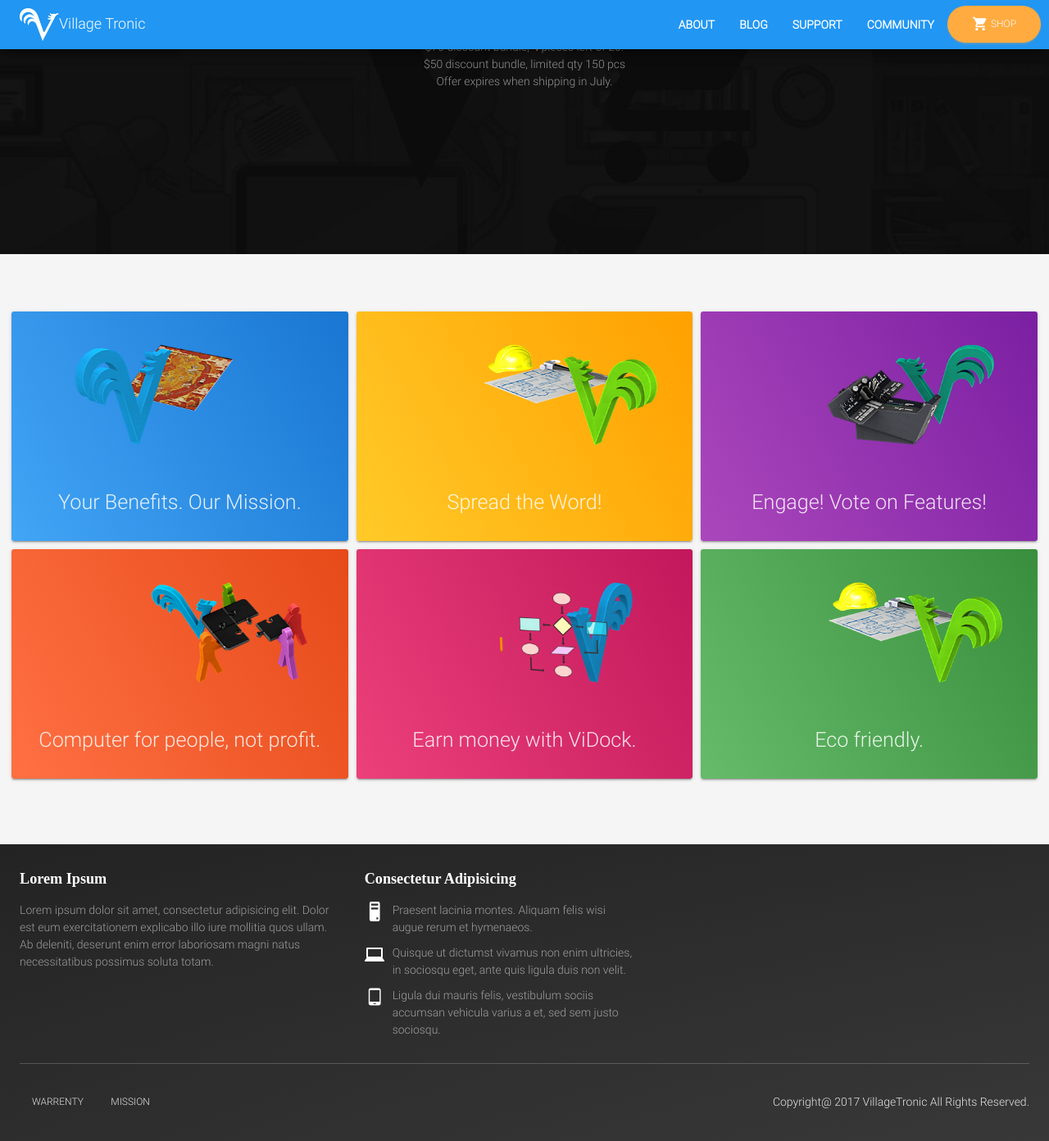
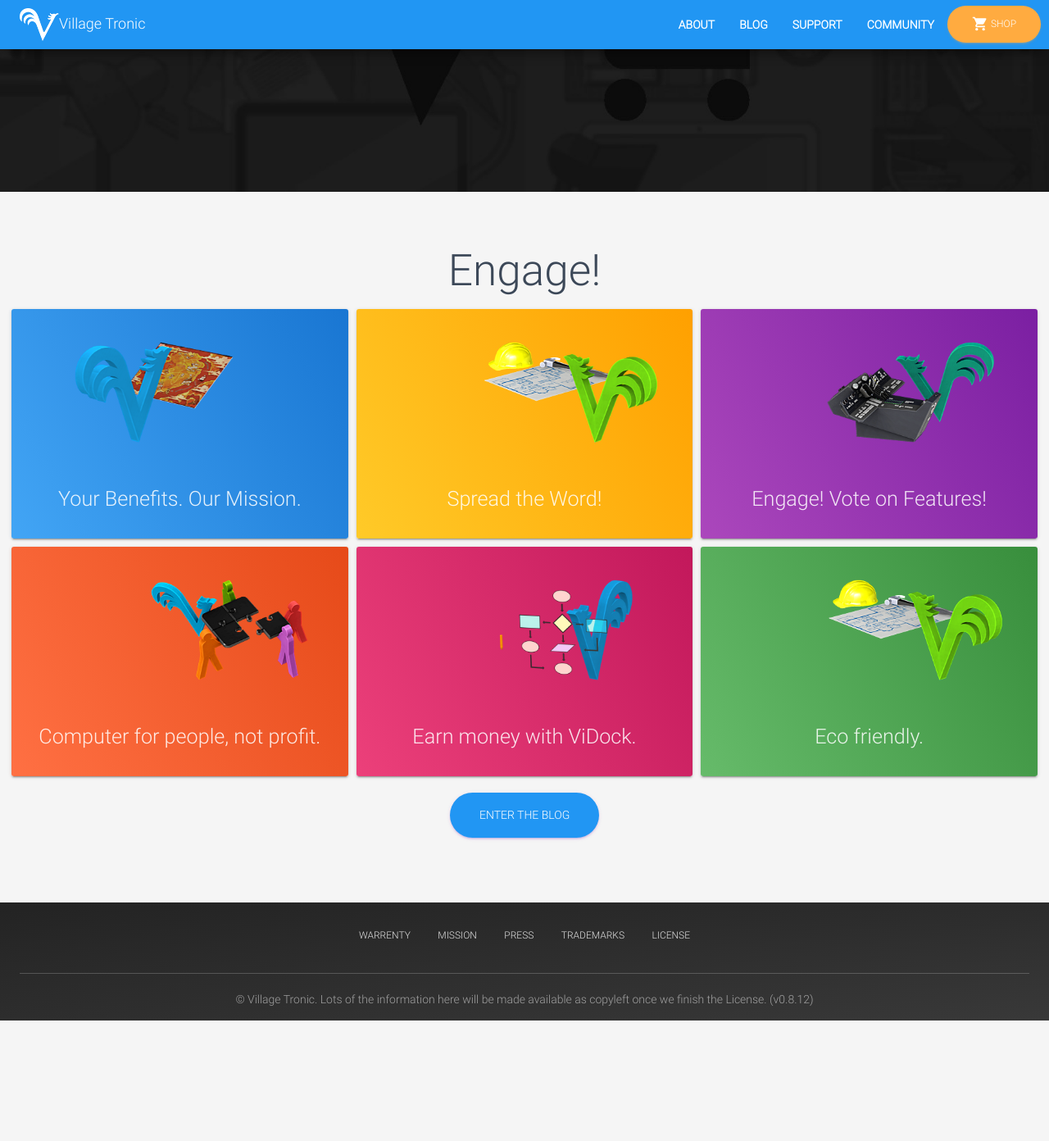
Before and after one commit to V-Squared/shop, a Jekyll site: the page built from index.md, in a window 1280 px wide and 1400 px high, scrolled down 6601 px. Shown: the top 1392 px of the window at 82% size. Built offline with Jekyll 4.4.1, drawn with Linux system fonts in a browser that asks for light colours; after the commit the page ends 7846 px from its top, so only the background shows below that; some of the changed text lies outside the part shown.

Commit message:
Finished the home page design completely ( kind of )

```diff
--- a/_includes/footer.html
+++ b/_includes/footer.html
@@ -1,6 +1,26 @@
-<div class="footer footer-black footer-big">
+<div class="footer footer-black">
   <div class="container">
-    <div class="content">
+    <ul class="pull-center">
+      <li>
+        <a href="#plabo">Warrenty</a>
+      </li>
+      <li>
+        <a href="#plabo">Mission</a>
+      </li>
+      <li>
+        <a href="#plabo">Press</a>
+      </li>
+      <li>
+        <a href="#plabo">Trademarks</a>
+      </li>
+      <li>
+        <a href="#plabo">License</a>
+      </li>
+    </ul>
+    <hr>
+    <p>© Village Tronic. Lots of the information here will be made available as copyleft once we finish the License. (v0.8.12)</p>
+
+    <!-- <div class="content">
       <div class="row">
         <div class="col-md-4">
           <h4 class="section-title">Lorem Ipsum</h4>
@@ -24,7 +44,7 @@
           </div>
         </div>
         <div class="col-md-4">
-          <!--<h4 class="section-title">Teams</h4>
+          <h4 class="section-title">Teams</h4>
           <div class="gallery-feed">
             <img class="img-raised img-rounded" src="http://blogdailyherald.com/wp-content/uploads/2014/10/wallpaper-for-facebook-profile-photo.jpg" alt="">
             <img class="img-raised img-rounded" src="http://blogdailyherald.com/wp-content/uploads/2014/10/wallpaper-for-facebook-profile-photo.jpg" alt="">
@@ -34,17 +54,17 @@
             <img class="img-raised img-rounded" src="http://blogdailyherald.com/wp-content/uploads/2014/10/wallpaper-for-facebook-profile-photo.jpg" alt="">
             <img class="img-raised img-rounded" src="http://blogdailyherald.com/wp-content/uploads/2014/10/wallpaper-for-facebook-profile-photo.jpg" alt="">
             <img class="img-raised img-rounded" src="http://blogdailyherald.com/wp-content/uploads/2014/10/wallpaper-for-facebook-profile-photo.jpg" alt="">
-          </div>-->
+          </div>
         </div>
       </div>
-    </div>
-    <hr>
+    </div> -->
+    <!-- <hr>
     <ul class="pull-left">
       <li><a href="#hubba">Warrenty</a></li>
       <li><a href="#zopzop">Mission</a></li>
     </ul>
     <div class="copyright pull-right">
       Copyright@ <script>document.write(new Date().getFullYear())</script> VillageTronic All Rights Reserved.
-    </div>
+    </div> -->
   </div>
 </div>
--- a/_layouts/home.html
+++ b/_layouts/home.html
@@ -75,7 +75,7 @@
                 <div class="tab-content">
                   <div class="tab-pane active" id="desktop">
                     <h4>Desktop-SFF → Modular-in-One PC
-                    <button class="btn btn-primary btn-simple btn-small" data-trigger="focus" data-toggle="popover" data-container="body" data-content="The Desktop-SFF (Small Form Factor) case shown is the <a href='http://www.silverstonetek.com/product.php?pid=533' target='_blank'>Silverstone FTZ01</a>, a 14L case with the dimensions: 376 (H) x 351 (W) x 107 (D) mm. Your case will be compatible if its depth is < 120mm. If you have a bigger case, you can make your computer compatible by changing its case to a SFF case, such as the <a href='http://www.silverstonetek.com/product.php?pid=533' target='_blank'>Silverstone FTZ01.</a>" data-html="true">More</button></h4>
+                    <button class="btn btn-primary btn-simple btn-small" data-placement="left" data-trigger="focus" data-toggle="popover" data-container="body" data-content="The Desktop-SFF (Small Form Factor) case shown is the <a href='http://www.silverstonetek.com/product.php?pid=533' target='_blank'>Silverstone FTZ01</a>, a 14L case with the dimensions: 376 (H) x 351 (W) x 107 (D) mm. Your case will be compatible if its depth is < 120mm. If you have a bigger case, you can make your computer compatible by changing its case to a SFF case, such as the <a href='http://www.silverstonetek.com/product.php?pid=533' target='_blank'>Silverstone FTZ01.</a>" data-html="true">More</button></h4>
                     <div class="embed-responsive embed-responsive-16by9">
                     <juxtapose class="embed-responsive-item"
                                before-image-url="'{{site.baseurl}}/images/home/Desktop-Before.jpg'"
@@ -98,7 +98,7 @@
                   </div>
                   <div class="tab-pane" id="notebook">
                     <h4>Laptop → Modular-in-One Docking
-                    <button class="btn btn-primary btn-simple btn-small" data-trigger="focus" data-toggle="popover" data-container="body" data-content="You have two more placement options:" data-html="true">More</button></h4>
+                    <button class="btn btn-primary btn-simple btn-small" data-placement="left" data-trigger="focus" data-toggle="popover" data-container="body" data-content="You have two more placement options:" data-html="true">More</button></h4>
                     <div class="embed-responsive embed-responsive-16by9">
                     <juxtapose class="embed-responsive-item"
                                before-image-url="'{{site.baseurl}}/images/home/Laptop-Before.jpg'"
@@ -121,7 +121,7 @@
                   </div>
                   <div class="tab-pane" id="gpu">
                     <h4>Powerful Modular-in-One Docking Station
-                    <button class="btn btn-primary btn-simple btn-small" data-trigger="focus" data-toggle="popover" data-container="body" data-content="There are lots of powerful docking stations / external GPU (eGPU) solutions available for laptop and tablet. Shown: ViDock. Another example is the <a href='https://www.razerzone.com/gaming-systems/razer-blade-stealth#work-play' target='_blank'>Razer-Core</a> , the <a href='http://www.sonnettech.com/product/thunderbolt/index.html' target='_blank'>Sonnet Echo family</a> and many others. Any box will fit ViDock-One's bracket as long as one side is < 120 mm." data-html="true">More</button></h4>
+                    <button class="btn btn-primary btn-simple btn-small" data-placement="left" data-trigger="focus" data-toggle="popover" data-container="body" data-content="There are lots of powerful docking stations / external GPU (eGPU) solutions available for laptop and tablet. Shown: ViDock. Another example is the <a href='https://www.razerzone.com/gaming-systems/razer-blade-stealth#work-play' target='_blank'>Razer-Core</a> , the <a href='http://www.sonnettech.com/product/thunderbolt/index.html' target='_blank'>Sonnet Echo family</a> and many others. Any box will fit ViDock-One's bracket as long as one side is < 120 mm." data-html="true">More</button></h4>
                     <div class="embed-responsive embed-responsive-16by9">
                     <juxtapose class="embed-responsive-item"
                                before-image-url="'{{site.baseurl}}/images/home/eGPU-Before.jpg'"
@@ -862,7 +862,7 @@
               Handmade
             </h3>
             <p>For us quality comes first. Some work still benefits from the human touch.</p>
-            <p uib-collapse="!$group.isOpen">When working with natural materials such as hardwood or tweaking edge polishing of aluminum still no automated process can beat the quality of handmade!</p>
+            <p uib-collapse="!$group.isOpen">Still no automated process can beat the quality of handmade when applying oil finish to hardwood or when polishing the edge of CNC-cut aluminum. These are just two examples.</p>
             <button class="btn btn-primary btn-simple" v2-accordian-heading>Read {[{ $group.isOpen ? 'Less' : 'More' }]}</button>
           </div>
         </div>
@@ -871,15 +871,13 @@
   </div>
 </div>
 
-<div class="feature-section">
-  <div class="container" id="special-mlg">
+<div class="feature-section feature-slideshow">
   <div class="your-class slider">
     <div><img class="img-responsive" src="{{site.baseurl}}/images/home/Style-Mockup-03.jpg"></div>
     <div><img class="img-responsive" src="{{site.baseurl}}/images/home/Style-Mockup-01.jpg"></div>
     <div><img class="img-responsive" src="http://placehold.it/1920x1080"></div>
     <div><h3>5</h3></div>
     <div><img class="img-responsive" src="{{site.baseurl}}/images/home/Style-Mockup-02.jpg"></div>
-    </div>
   </div>
 </div>
 
@@ -889,9 +887,10 @@
       Modular
     </h2>
     <div style="max-width: 640px; margin: 0 auto;">
-    <video class="video-js vjs-default-skin" controls preload="auto" data-setup='{ "aspectRatio":"16:9" }'>
+    <video class="video-js vjs-default-skin" controls preload="auto" poster="{{site.baseurl}}/assets/Videos/ViDock-One-Modular/ViDock-Modular-Poster.jpg" data-setup='{ "aspectRatio":"16:9" }'>
       <source src="{{site.baseurl}}/assets/Videos/ViDock-One-Modular/ViStand-Modular-Anim.mp4" type="video/mp4">
     </video>
+    <p class="text-center" style="padding-top: 10px;color: rgba(0, 0, 0, 0.54)">ViDock-One: Your friendly servant!</p>
     </div>
   </div>
 </div>
@@ -909,7 +908,10 @@
 </div>
 
 <div class="feature-section">
-  <div class="container" id="blog-index">
+  <div class="container text-center" id="blog-index">
+    <h1 class="title text-center">
+      Engage!
+    </h1>
     <div class="row">
     {% for nav in site.data.menu %}
     {% if nav.menu == 'Blog' %}
@@ -942,6 +944,7 @@
     {% endif %}
     {% endfor %}
     </div>
+    <a href="{{site.baseurl}}/blog" class="btn btn-lg btn-primary btn-round text-center">Enter the Blog</a>
   </div>
 </div>
 
@@ -954,25 +957,21 @@
     $('.your-class').slick({
       slidesToShow: 1,
       centerMode: true,
-      centerPadding: '200px'
+      centerPadding: '200px',
+      responsive: [
+        {
+          breakpoint: 768,
+          settings: {
+            centerMode: true,
+            centerPadding: '25px',
+            slidesToShow: 1
+          }
+        }
+      ]
     });
   })
 </script>
 
-<style>
-.slick-slide {
-  text-align: center;
-  color: #419be0;
-  background: white;
-  margin: 10px;
-}
-
-.slick-slide img {
-  width: 100%;
-}
-
-</style>
-
 </body>
 
 </html>
--- a/_sass/components/_feature-slideshow.scss
+++ b/_sass/components/_feature-slideshow.scss
@@ -1,3 +1,55 @@
-.your-class {
-  background: transparent;
+.feature-slideshow {
+  padding: 0;
 }
+
+.slider {
+  background: #000;
+
+  .slick-slide {
+    margin: 10px 5px;
+    text-align: center;
+
+    @include media-query($on-mobile) {
+      margin: 3px 1.5px;
+    }
+
+    img {
+      width: 100%;
+    }
+  }
+  .slick-arrow {
+    width: 50px;
+    height: 50px;
+    z-index: 100;
+
+    @include media-query($on-mobile) {
+      //width: 15px;
+      //height: 15px;
+
+      &:before {
+        font-size: 20px !important;
+      }
+
+      &.slick-prev {
+        padding-right: 30px;
+        left: 0px !important;
+      }
+      &.slick-next {
+        padding-left: 30px;
+        right: 0px !important;
+      }
+    }
+
+    &:before {
+      font-size: 50px;
+      color: black;
+    }
+
+    &.slick-prev {
+      left: 30px;
+    }
+    &.slick-next {
+      right: 30px;
+    }
+  }
+}
--- a/_sass/layout/_footer.scss
+++ b/_sass/layout/_footer.scss
@@ -1,4 +1,7 @@
 .footer {
+  padding: 15px 0;
+  text-align: center;
+
   ul > li {
     display: inline-block;
     > a {
--- a/_sass/layout/_jumbotron.scss
+++ b/_sass/layout/_jumbotron.scss
@@ -54,11 +54,12 @@
 }
 
 #home-jumbo {
-  height: 800px !important;
+  height: 800px;
   background-image: linear-gradient(to bottom, rgba(0, 0, 0, 0) 80%, rgba(0,0,0,0.3)),linear-gradient(to top, rgba(0, 0, 0, 0) 85%, rgba(0,0,0,0.4)), url($baseurl + "/images/home/home-page-teaser.jpg");
 
   > .page-header-content {
     top: 180px;
+    bottom: auto;
     transition: all 0.25s ease-in-out;
 
     @include media-query($on-mobile) {
```
Also changed, not shown: other parts of _layouts/home.html (+1 -1 lines), assets/Videos/ViDock-One-Modular/ViDock-Modular-Poster.jpg (added), images/home/shop-now.jpg. Lines whose indentation alone changed are shown as unchanged.
